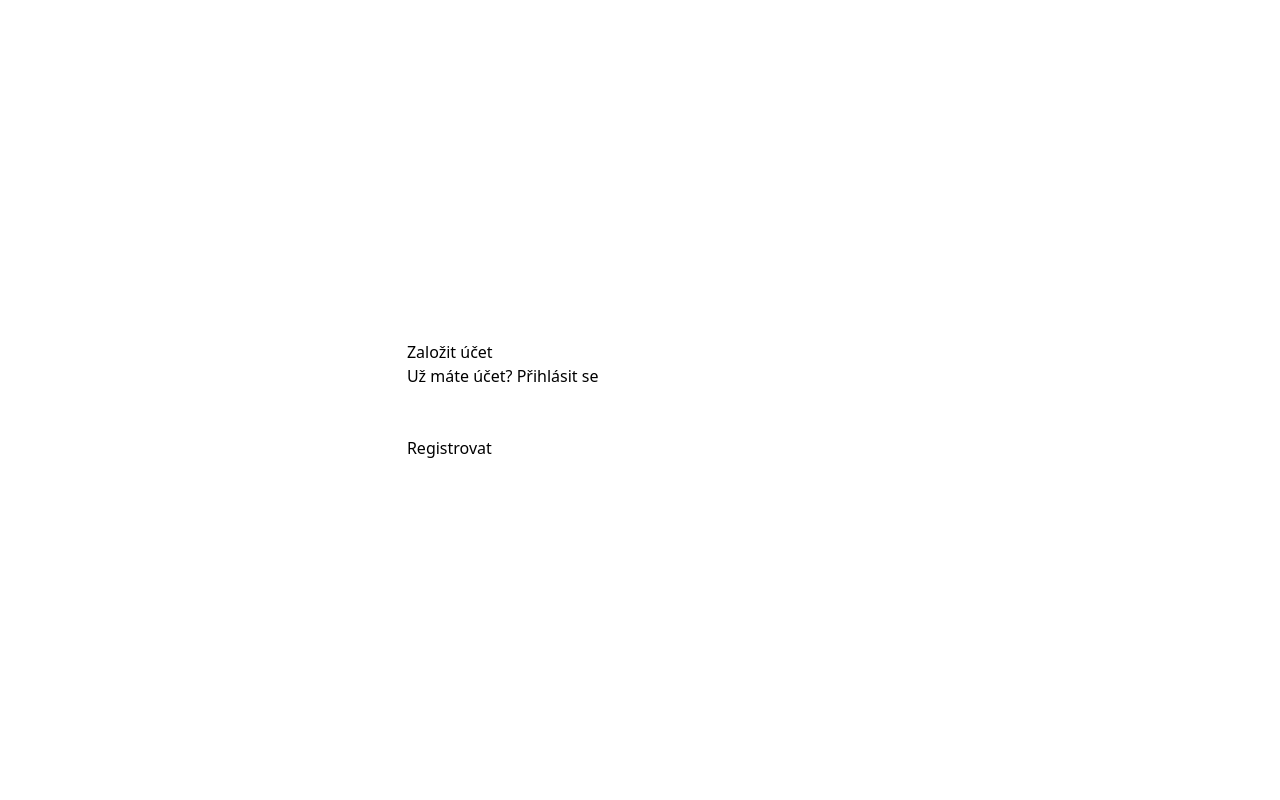
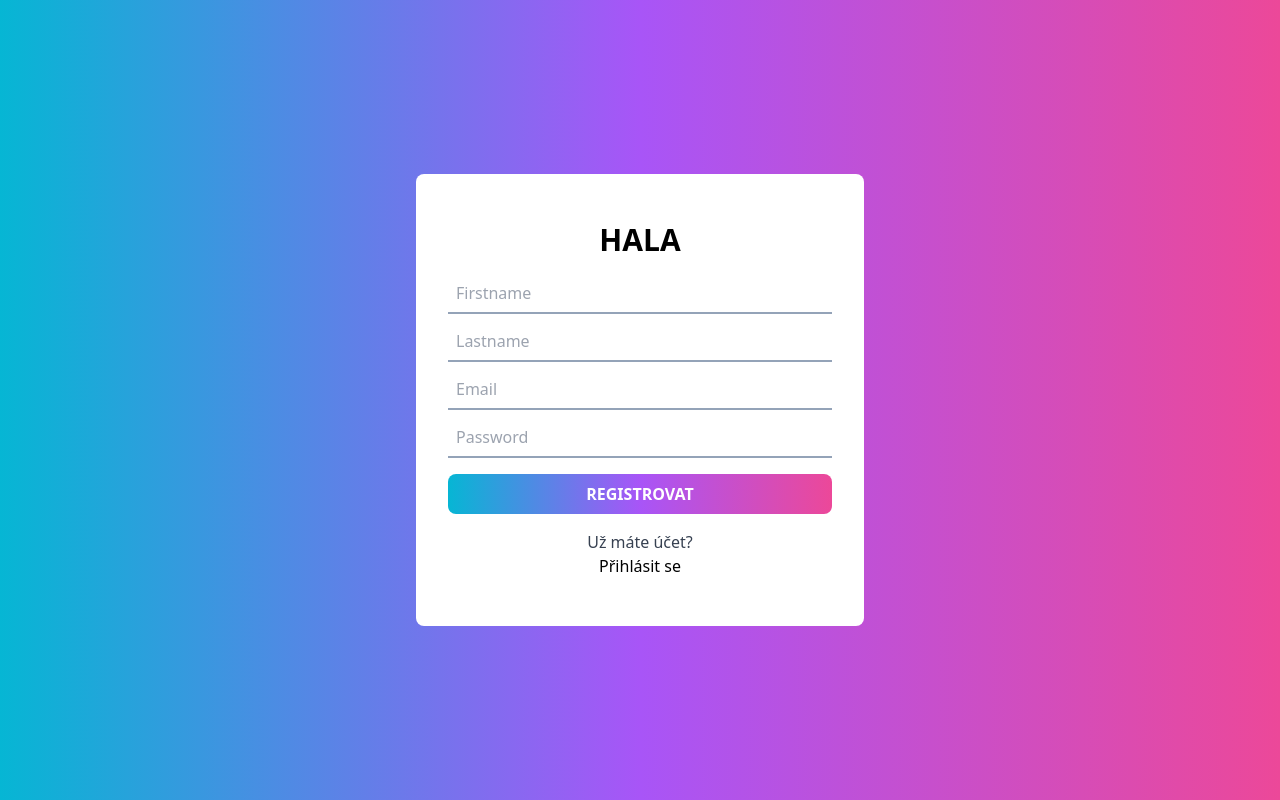
Before and after one commit to Myro685/sportovni-hala, a website: page src/pages/login.html in a window 1280 px wide. Drawn offline with Linux system fonts and the light colour scheme.

Commit message:
Login Page Design

```diff
--- a/package.json
+++ b/package.json
@@ -14,6 +14,7 @@
     "prisma": "^6.4.1"
   },
   "dependencies": {
-    "@prisma/client": "^6.4.1"
+    "@prisma/client": "^6.4.1",
+    "i18n": "^0.15.1"
   }
 }
--- a/src/pages/login.html
+++ b/src/pages/login.html
@@ -6,19 +6,61 @@
     <link rel="stylesheet" href="../output.css" />
     <title>Rezervační systém</title>
   </head>
-  <body class="flex justify-center items-center">
-    <form action="POST">
-      <h1>Založit účet</h1>
-      <p>Už máte účet? <button disabled>Přihlásit se</button></p>
-      <div>
-        <input type="text" name="firstname" id="firstname" />
-        <input type="text" name="lastname" id="lastname" />
+  <body
+    class="bg-gradient-to-r from-cyan-500 via-purple-500 to-pink-500 flex justify-center items-center p-4 bg-slate-600"
+  >
+    <form
+      action="POST"
+      class="bg-white w-full sm:max-w-md px-8 py-12 rounded-lg flex justify-center items-center flex-col gap-4"
+    >
+      <h1 class="text-3xl font-bold">HALA</h1>
+      <div class="w-full flex justify-center items-center flex-col gap-2">
+        <input
+          placeholder="Firstname"
+          type="text"
+          name="firstname"
+          id="firstname"
+          class="w-full h-10 p-2 border-b-2 border-slate-400 focus:outline-none focus:border-b-cyan-500"
+        />
+        <input
+          placeholder="Lastname"
+          type="text"
+          name="lastname"
+          id="lastname"
+          class="w-full h-10 p-2 border-b-2 border-slate-400 focus:outline-none focus:border-b-cyan-500"
+        />
+        <input
+          placeholder="Email"
+          type="email"
+          name="email"
+          id="email"
+          class="w-full h-10 p-2 border-b-2 border-slate-400 focus:outline-none focus:border-b-cyan-500"
+        />
+        <input
+          placeholder="Password"
+          type="password"
+          name="password"
+          id="password"
+          class="w-full h-10 p-2 border-b-2 border-slate-400 focus:outline-none focus:border-b-cyan-500"
+        />
       </div>
-      <div>
-        <input type="email" name="email" id="email" />
-        <input type="password" name="password" id="password" />
-      </div>
-      <button type="submit">Registrovat</button>
+      <button
+        type="submit"
+        class="text-white font-bold uppercase w-full h-10 rounded-lg bg-gradient-to-r from-cyan-500 via-purple-500 to-pink-500"
+        id="submit"
+      >
+        Registrovat
+      </button>
+      <p class="text-center text-gray-700">
+        <span id="acc">Už máte účet?</span><br /><button
+          type="button"
+          class="text-black"
+          id="change"
+        >
+          Přihlásit se
+        </button>
+      </p>
     </form>
+    <script src="../scripts/loginLogic.js"></script>
   </body>
 </html>
--- /dev/null
+++ b/src/scripts/loginLogic.js
@@ -0,0 +1,25 @@
+const firstName = document.getElementById("firstname");
+const lastName = document.getElementById("lastname");
+const submit = document.getElementById("submit");
+const acc = document.getElementById("acc");
+const changeBtn = document.getElementById("change");
+let isRegister = true;
+
+changeBtn.addEventListener("click", switcher);
+
+function switcher() {
+  if (isRegister) {
+    firstName.style.display = "none";
+    lastName.style.display = "none";
+    submit.textContent = "Přihlásit se";
+    acc.textContent = "Ještě nemáte účet?";
+    changeBtn.textContent = "Registrovat";
+  } else {
+    firstName.style.display = "block";
+    lastName.style.display = "block";
+    submit.textContent = "Registrovat";
+    acc.textContent = "Uč máte účet?";
+    changeBtn.textContent = "Přihlásit se";
+  }
+  isRegister = !isRegister;
+}
```
Also changed, not shown: docs/image.png (added), src/output.css, 3 other files.
